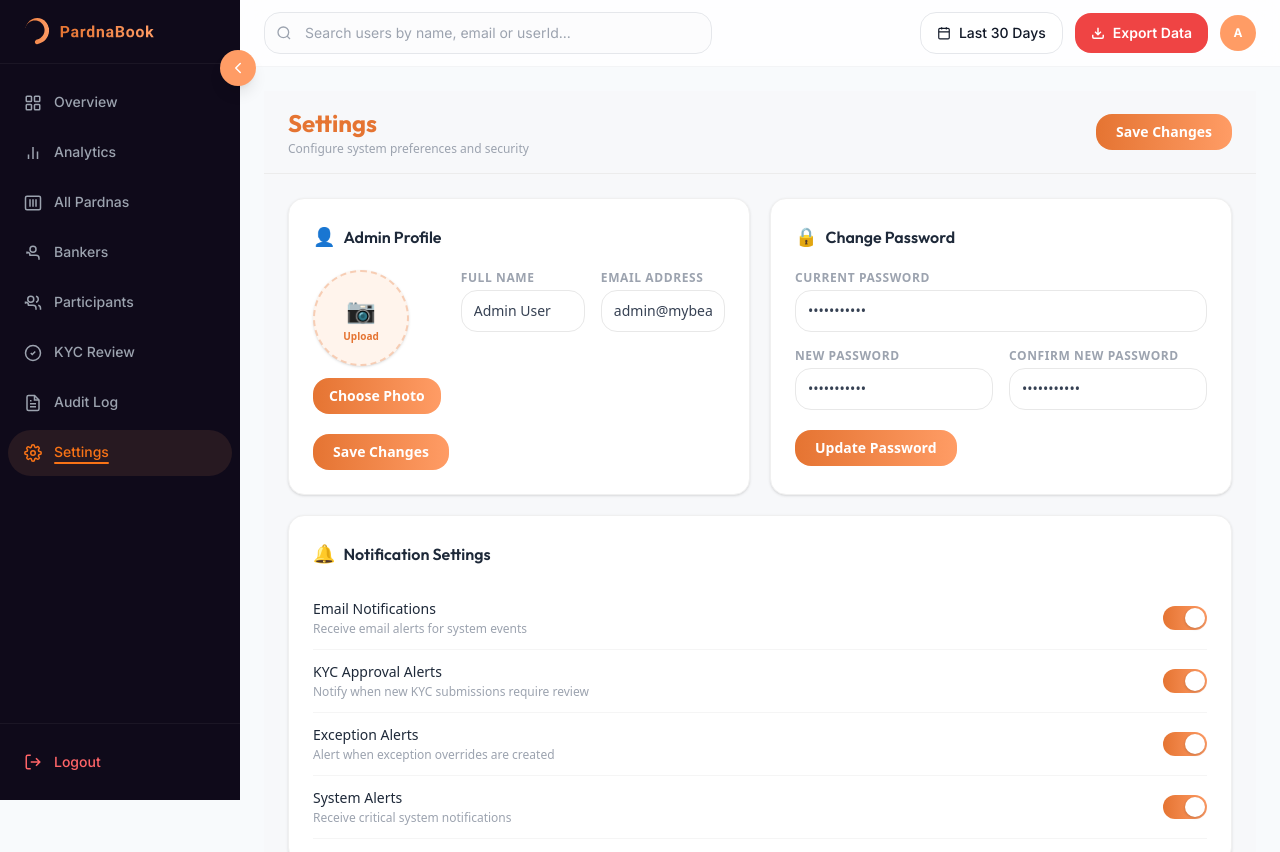
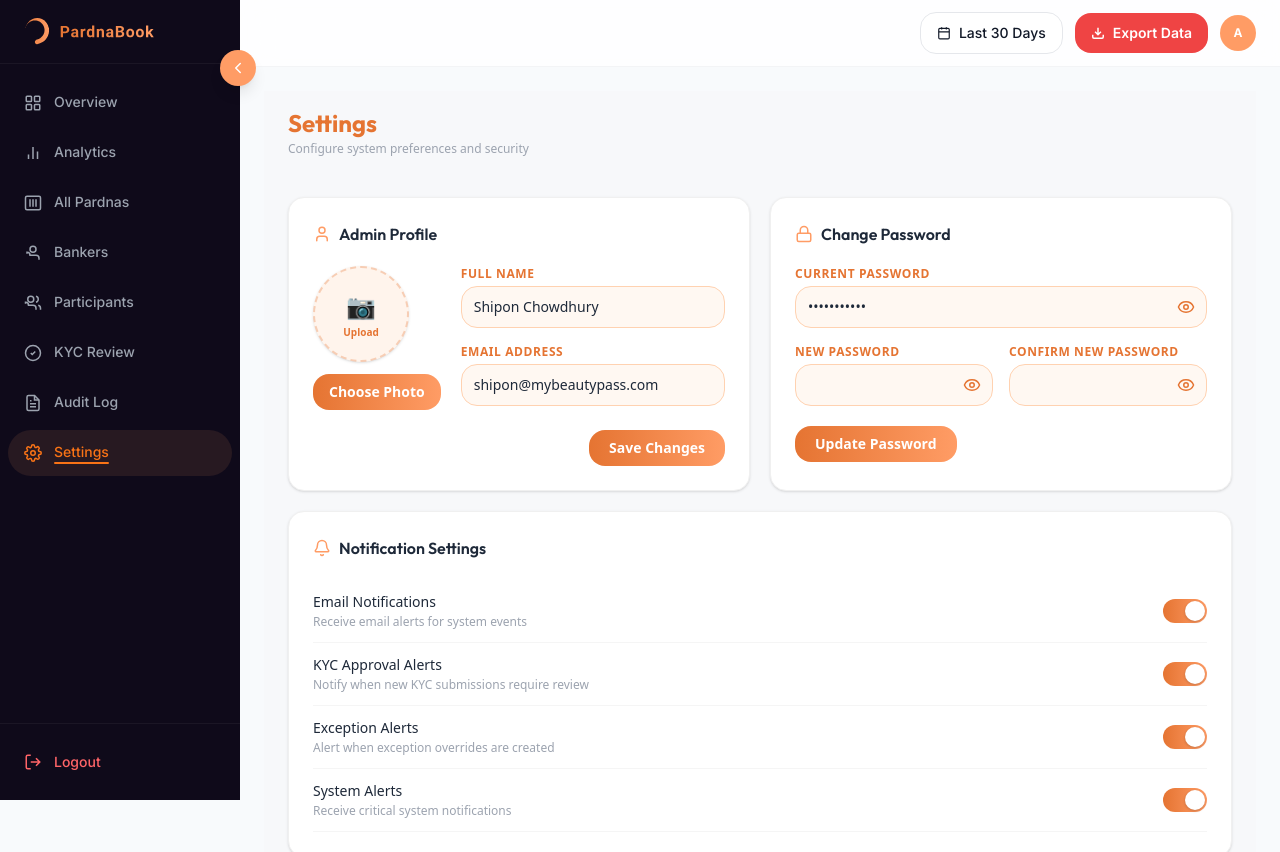
Before and after one commit to ShiponChowdhury1/pardna-book-frontend, a React (Vite) app: page /admin/settings in a window 1280 px wide. Shown: the top 852 px of the page. Built offline with nearby package versions, Linux system fonts and the light colour scheme.

Commit message:
create topbar fix

```diff
--- a/src/features/admin/components/AdminTopbar.tsx
+++ b/src/features/admin/components/AdminTopbar.tsx
@@ -1,40 +1,12 @@
-import { useState } from 'react';
-
 export default function AdminTopbar() {
-  const [searchQuery, setSearchQuery] = useState('');
-
   return (
     <header
       className="sticky top-0 z-30 bg-white/80 backdrop-blur-lg border-b border-gray-100"
       id="admin-topbar"
     >
-      <div className="flex items-center justify-between px-6 py-3">
-        {/* Search */}
-        <div className="relative w-full max-w-md">
-          <svg
-            width="16"
-            height="16"
-            viewBox="0 0 24 24"
-            fill="none"
-            stroke="var(--color-gray-400)"
-            strokeWidth="2"
-            className="absolute left-3 top-1/2 -translate-y-1/2"
-          >
-            <circle cx="11" cy="11" r="8" />
-            <path d="M21 21l-4.35-4.35" />
-          </svg>
-          <input
-            type="text"
-            placeholder="Search users by name, email or userId..."
-            value={searchQuery}
-            onChange={(e) => setSearchQuery(e.target.value)}
-            className="w-full pl-10 pr-4 py-2.5 rounded-lg border border-gray-200 bg-gray-50/50 text-sm text-[var(--color-dark)] placeholder:text-[var(--color-gray-400)] focus:outline-none focus:ring-2 focus:ring-[var(--color-primary)]/15 focus:border-[var(--color-primary)]/30 transition-all"
-            id="admin-search"
-          />
-        </div>
-
+      <div className="flex items-center px-6 py-3">
         {/* Right Actions */}
-        <div className="flex items-center gap-3 ml-6 flex-shrink-0">
+        <div className="ml-auto flex items-center gap-3 flex-shrink-0">
           {/* Date Filter */}
           <button className="flex items-center gap-2 px-4 py-2.5 rounded-lg border border-gray-200 text-sm text-[var(--color-dark)] font-medium hover:bg-gray-50 transition-colors bg-white cursor-pointer">
             <svg width="14" height="14" viewBox="0 0 24 24" fill="none" stroke="currentColor" strokeWidth="2">
--- a/src/features/admin/components/StatsCard.tsx
+++ b/src/features/admin/components/StatsCard.tsx
@@ -13,8 +13,8 @@
 
 export default function StatsCard({ label, value, icon, iconBg, trend }: StatsCardProps) {
   return (
-    <div className="bg-white rounded-xl border border-gray-100 p-5 hover:shadow-md transition-all group">
-      <div className="flex items-start gap-3">
+    <div className="bg-white rounded-sm border border-gray-100 p-8 hover:shadow-md transition-all group">
+      <div className="flex items-start gap-2">
         {/* Icon */}
         <div
           className={cn(
--- a/src/features/admin/pages/settings/index.tsx
+++ b/src/features/admin/pages/settings/index.tsx
@@ -1,5 +1,6 @@
 import { useEffect, useState } from 'react';
 import type { ReactNode } from 'react';
+import { Bell, Eye, EyeOff, Globe, Lock, User } from 'lucide-react';
 
 const gradientStyle = {
   background: 'linear-gradient(90deg, #E57432 0%, #FF9C65 100%)',
@@ -68,7 +69,7 @@
 function SectionHeader({ icon, title }: SectionHeaderProps) {
   return (
     <div className="flex items-center gap-2 mb-5">
-      <span style={{ fontSize: '18px' }}>{icon}</span>
+      <span style={{ fontSize: '18px', color: '#FF9C65' }}>{icon}</span>
       <h3 className="text-base font-semibold text-gray-800">{title}</h3>
     </div>
   );
@@ -102,19 +103,55 @@
 function InputField({ label, type = 'text', defaultValue, placeholder }: InputFieldProps) {
   return (
     <div className="flex flex-col gap-1">
-      <label className="text-xs font-semibold text-gray-400 uppercase tracking-wider">{label}</label>
+      <label className="text-xs font-semibold text-[#E57432] uppercase tracking-wider">{label}</label>
       <input
         type={type}
         defaultValue={defaultValue}
         placeholder={placeholder}
-        className="w-full px-3 py-2.5 rounded-lg text-sm text-gray-700 focus:outline-none"
+        className="w-full px-3 py-2.5 rounded-lg text-sm text-gray-800 focus:outline-none bg-[#FFF8F2]"
         style={{
-          border: '1.5px solid #E8E8E8',
+          border: '1.5px solid #FFD2B1',
           transition: 'border-color 0.2s',
         }}
         onFocus={e => (e.target.style.borderColor = '#E57432')}
         onBlur={e => (e.target.style.borderColor = '#E8E8E8')}
       />
+    </div>
+  );
+}
+
+interface PasswordFieldProps {
+  label: string;
+  value: string;
+  showPassword: boolean;
+  onToggleShowPassword: () => void;
+}
+
+function PasswordField({ label, value, showPassword, onToggleShowPassword }: PasswordFieldProps) {
+  return (
+    <div className="flex flex-col gap-1">
+      <label className="text-xs font-semibold text-[#E57432] uppercase tracking-wider">{label}</label>
+      <div className="relative">
+        <input
+          type={showPassword ? 'text' : 'password'}
+          defaultValue={value}
+          className="w-full px-3 py-2.5 pr-11 rounded-lg text-sm text-gray-800 focus:outline-none bg-[#FFF8F2]"
+          style={{
+            border: '1.5px solid #FFD2B1',
+            transition: 'border-color 0.2s',
+          }}
+          onFocus={e => (e.target.style.borderColor = '#E57432')}
+          onBlur={e => (e.target.style.borderColor = '#E8E8E8')}
+        />
+        <button
+          type="button"
+          onClick={onToggleShowPassword}
+          className="absolute right-3 top-1/2 -translate-y-1/2 text-[#E57432] hover:text-[#FF9C65] transition-colors"
+          aria-label={showPassword ? `Hide ${label}` : `Show ${label}`}
+        >
+          {showPassword ? <EyeOff size={18} /> : <Eye size={18} />}
+        </button>
+      </div>
     </div>
   );
 }
@@ -147,6 +184,9 @@
   const [dualApproval, setDualApproval] = useState(false);
   const [autoProofPacks, setAutoProofPacks] = useState(true);
   const [profilePhoto, setProfilePhoto] = useState<string | null>(null);
+  const [showCurrentPassword, setShowCurrentPassword] = useState(false);
+  const [showNewPassword, setShowNewPassword] = useState(false);
+  const [showConfirmPassword, setShowConfirmPassword] = useState(false);
 
   useEffect(() => {
     return () => {
@@ -174,7 +214,7 @@
       {/* Top Header */}
       <div
         className="sticky top-0 z-10 flex items-center justify-between px-6 py-4"
-        style={{ background: '#F7F8FA', borderBottom: '1px solid #ECECEC' }}
+        style={{ background: '#F7F8FA',}}
       >
         <div>
           <h1 className="text-2xl font-bold" style={{ color: '#E57432' }}>
@@ -182,9 +222,7 @@
           </h1>
           <p className="text-xs text-gray-400 mt-0.5">Configure system preferences and security</p>
         </div>
-        <GradientButton>
-           Save Changes
-        </GradientButton>
+
       </div>
 
       <div className="px-6 py-6 max-w-6xl mx-auto space-y-5">
@@ -193,7 +231,7 @@
           {/* Admin Profile */}
           <Card className="h-full">
             <div className="p-6 h-full flex flex-col">
-              <SectionHeader icon="👤" title="Admin Profile" />
+              <SectionHeader icon={<User size={18} />} title="Admin Profile" />
               <div className="flex flex-col sm:flex-row gap-5 mb-5">
                 <div className="flex flex-col items-center sm:items-start gap-3 shrink-0">
                   <div className="w-24 h-24 rounded-full overflow-hidden border-2 border-dashed border-[#E57432]/30 bg-[#FFF4EC] flex items-center justify-center shadow-sm">
@@ -217,24 +255,42 @@
                   </label>
                 </div>
 
-                <div className="grid grid-cols-1 sm:grid-cols-2 gap-4 flex-1">
-                  <InputField label="Full Name" defaultValue="Admin User" />
-                  <InputField label="Email Address" type="email" defaultValue="admin@mybeautypass.com" />
+                <div className="flex flex-col gap-4 flex-1">
+                  <InputField label="Full Name" defaultValue="Shipon Chowdhury" />
+                  <InputField label="Email Address" type="email" defaultValue="shipon@mybeautypass.com" />
                 </div>
               </div>
-              <GradientButton className="self-start">Save Changes</GradientButton>
+              <GradientButton className="self-end">Save Changes</GradientButton>
             </div>
           </Card>
 
           {/* Change Password */}
           <Card className="h-full">
             <div className="p-6 h-full flex flex-col">
-              <SectionHeader icon="🔒" title="Change Password" />
+              <SectionHeader icon={<Lock size={18} />} title="Change Password" />
               <div className="space-y-4 mb-5">
-                <InputField label="Current Password" type="password" defaultValue="password123" />
+                <PasswordField
+                  label="Current Password"
+                  value="password123"
+
+                  showPassword={showCurrentPassword}
+                  onToggleShowPassword={() => setShowCurrentPassword((value) => !value)}
+                />
                 <div className="grid grid-cols-1 sm:grid-cols-2 gap-4">
-                  <InputField label="New Password" type="password" defaultValue="newpassword" />
-                  <InputField label="Confirm New Password" type="password" defaultValue="newpassword" />
+                  <PasswordField
+                    label="New Password"
+                    value=""
+
+                    showPassword={showNewPassword}
+                    onToggleShowPassword={() => setShowNewPassword((value) => !value)}
+                  />
+                  <PasswordField
+                    label="Confirm New Password"
+                    value=""
+
+                    showPassword={showConfirmPassword}
+                    onToggleShowPassword={() => setShowConfirmPassword((value) => !value)}
+                  />
                 </div>
               </div>
               <GradientButton className="self-start">Update Password</GradientButton>
@@ -245,7 +301,7 @@
         {/* Notification Settings */}
         <Card>
           <div className="p-6">
-            <SectionHeader icon="🔔" title="Notification Settings" />
+            <SectionHeader icon={<Bell size={18} />} title="Notification Settings" />
             <div className="divide-y divide-gray-50">
               <SettingRow label="Email Notifications" description="Receive email alerts for system events">
                 <Toggle checked={emailNotif} onChange={setEmailNotif} />
@@ -266,7 +322,7 @@
         {/* Compliance Settings */}
         <Card>
           <div className="p-6">
-            <SectionHeader icon="🌐" title="Compliance Settings" />
+            <SectionHeader icon={<Globe size={18} />} title="Compliance Settings" />
             <div className="divide-y divide-gray-50">
               <SettingRow label="Require Dual Approval" description="Require two admins to approve critical actions">
                 <Toggle checked={dualApproval} onChange={setDualApproval} />
```
